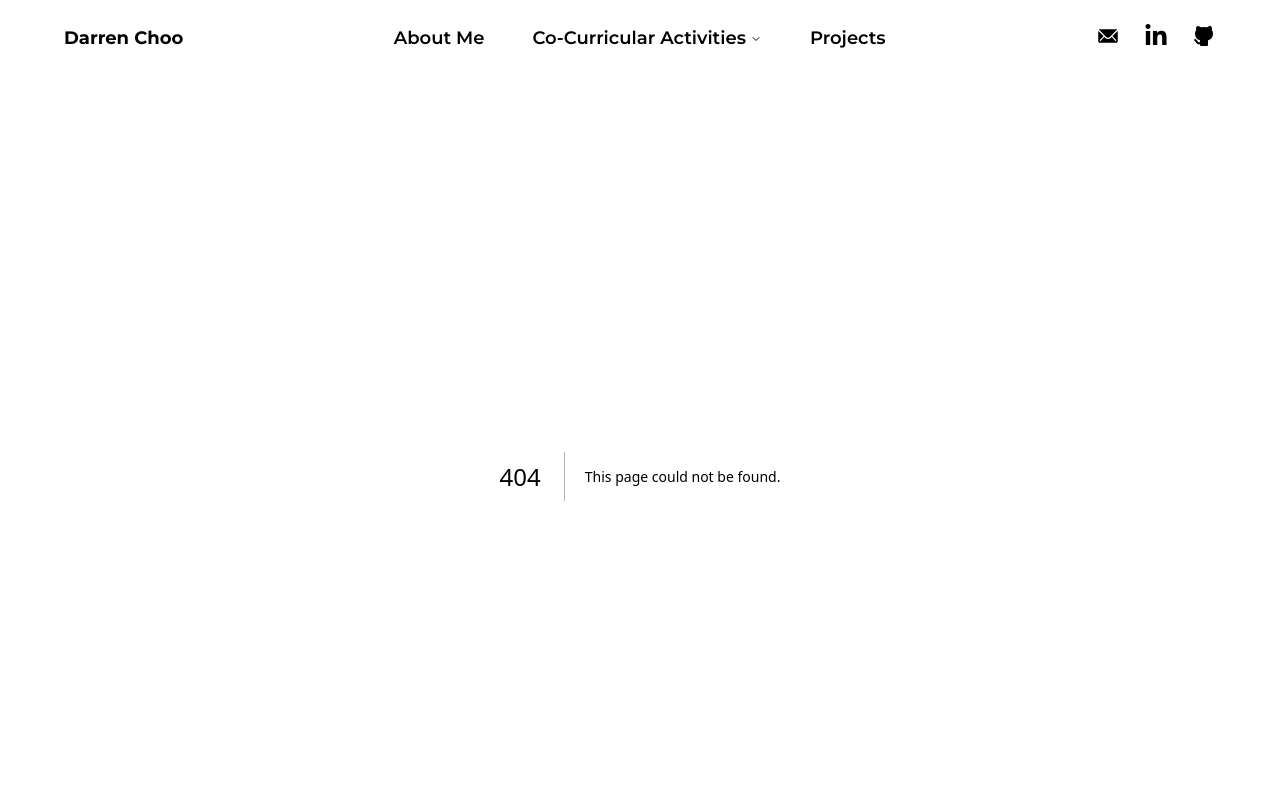
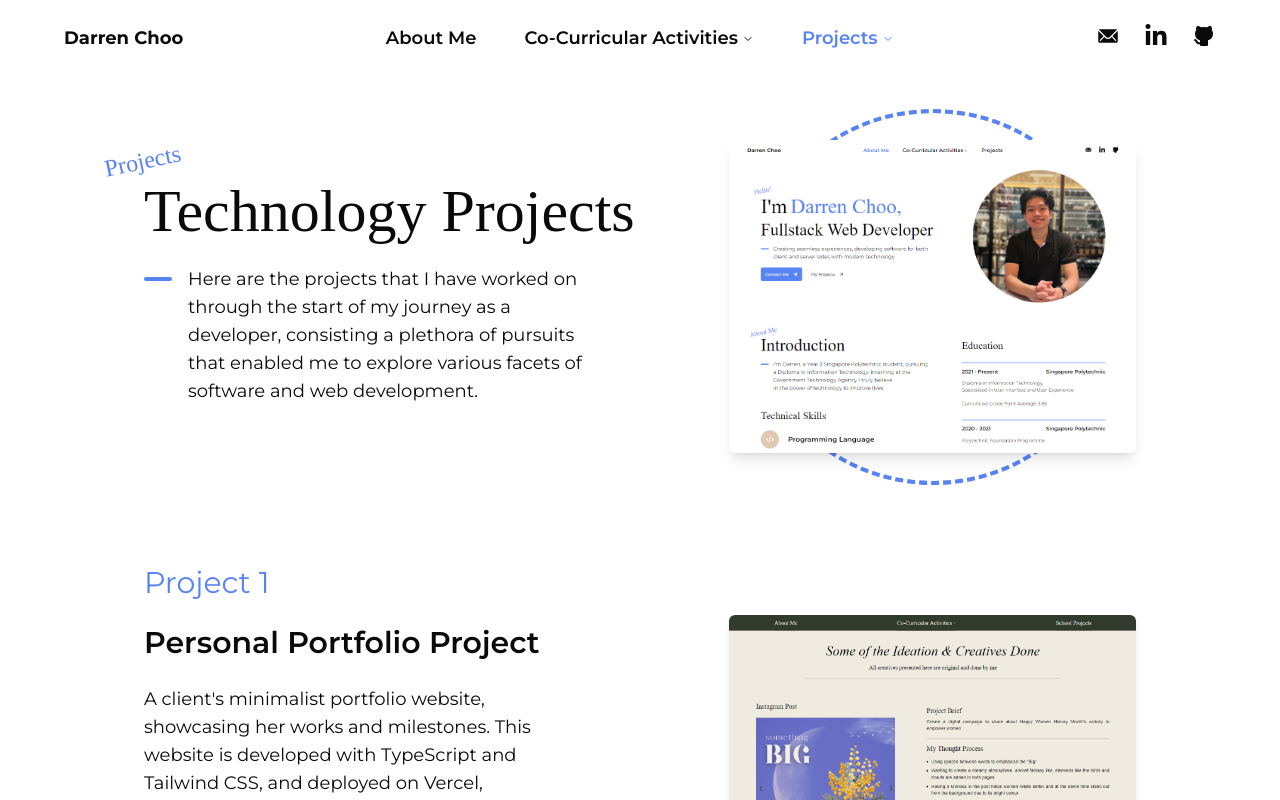
Before and after one commit to DarrenChooo/portfolio, a Next.js app: page /projects/technology-project in a window 1280 px wide. Before the commit this address had no page. Shown: the top 800 px of the page. Built offline with nearby package versions, Linux system fonts and the light colour scheme.

Commit message:
Edited navbar to split projects into two different fields

```diff
--- a/src/app/(site)/projects/page.tsx
+++ b/src/app/(site)/projects/design-project/page.tsx
@@ -1,5 +1,5 @@
 import Image from "next/image";
-import { Project, ProjProps } from "../../components/project";
+import { Project, ProjProps } from "../../../components/project";
 
 const projArr: Omit<ProjProps, "index">[] = [
   {
@@ -33,20 +33,20 @@ export default function Home() {
           <p className="text-2xl absolute -ml-10 -mt-3 -rotate-12 text-lightblue font-title">
             Projects
           </p>
-          <p className="text-6xl font-title pe-3">Latest Projects</p>
+          <p className="text-6xl font-title pe-3">Technology Projects</p>
           <div className="flex">
             <hr className="w-7 h-1 mt-3 bg-lightblue border-0 rounded"></hr>
             <p className="text-lg px-4 text-wrap basis-3/4">
               Here are the projects that I have worked on through the start of
               my journey as a developer, consisting a plethora of pursuits that
-              enabled me to explore various facets of software development and
-              design.
+              enabled me to explore various facets of software and web
+              development.
             </p>
           </div>
         </div>
         <div className="basis-5/12 relative flex justify-center items-center mt-8">
           <div
-            className="rounded-full h-[120%] aspect-square absolute border-lightblue border-4 border-spacing-10 border-dashed"
+            className="rounded-full h-[120%] aspect-square absolute border-lightblue border-4 border-spacing-10 border-dashed -z-10"
             role="presentation"
             aria-hidden
           />
@@ -58,7 +58,7 @@ export default function Home() {
             quality={100}
             width={500}
             height={500}
-            className="rounded-md shadow-lg z-10 opacity-100"
+            className="rounded-md shadow-lg "
           />
         </div>
       </div>
--- /dev/null
+++ b/src/app/(site)/projects/technology-project/page.tsx
@@ -0,0 +1,70 @@
+import Image from "next/image";
+import { Project, ProjProps } from "../../../components/project";
+
+const projArr: Omit<ProjProps, "index">[] = [
+  {
+    title: "Personal Portfolio Project",
+    desc: "A client's minimalist portfolio website, showcasing her works and milestones. This website is developed with TypeScript and Tailwind CSS, and deployed on Vercel, presenting a glimpse into her personal and professional journey.",
+    demoUrl: "/",
+    repoUrl: "/",
+    imageUrl: "/images/projects/firstproj.png",
+  },
+  {
+    title: "Personal Portfolio Project",
+    desc: "A client's minimalist portfolio website, showcasing her works and milestones. This website is developed with TypeScript and Tailwind CSS, and deployed on Vercel, presenting a glimpse into her personal and professional journey.",
+    demoUrl: "/",
+    repoUrl: "/",
+    imageUrl: "/images/projects/firstproj.png",
+  },
+  {
+    title: "Personal Portfolio Project",
+    desc: "A client's minimalist portfolio website, showcasing her works and milestones. This website is developed with TypeScript and Tailwind CSS, and deployed on Vercel, presenting a glimpse into her personal and professional journey.",
+    demoUrl: "/",
+    repoUrl: "/",
+    imageUrl: "/images/projects/firstproj.png",
+  },
+];
+
+export default function Home() {
+  return (
+    <div className="px-16 py-8">
+      <div className="flex items-center justify-between">
+        <div className="flex flex-col basis-3/5 space-y-6">
+          <p className="text-2xl absolute -ml-10 -mt-3 -rotate-12 text-lightblue font-title">
+            Projects
+          </p>
+          <p className="text-6xl font-title pe-3">Technology Projects</p>
+          <div className="flex">
+            <hr className="w-7 h-1 mt-3 bg-lightblue border-0 rounded"></hr>
+            <p className="text-lg px-4 text-wrap basis-3/4">
+              Here are the projects that I have worked on through the start of
+              my journey as a developer, consisting a plethora of pursuits that
+              enabled me to explore various facets of software and web
+              development.
+            </p>
+          </div>
+        </div>
+        <div className="basis-5/12 relative flex justify-center items-center mt-8">
+          <div
+            className="rounded-full h-[120%] aspect-square absolute border-lightblue border-4 border-spacing-10 border-dashed -z-10"
+            role="presentation"
+            aria-hidden
+          />
+          <Image
+            src="/images/website.png"
+            alt="Picture of My Website"
+            layout="responsive"
+            priority
+            quality={100}
+            width={500}
+            height={500}
+            className="rounded-md shadow-lg "
+          />
+        </div>
+      </div>
+      {projArr.map((proj, index) => (
+        <Project key={index} index={index} {...proj} />
+      ))}
+    </div>
+  );
+}
--- a/src/app/components/navbar.tsx
+++ b/src/app/components/navbar.tsx
@@ -18,7 +18,7 @@ import {
   navigationMenuTriggerStyle,
 } from "@/components/ui/navigation-menu";
 
-const components: { title: string; href: string }[] = [
+const ccaObj: { title: string; href: string }[] = [
   {
     title: "School Activities",
     href: "/co-curricular/school-activities",
@@ -30,6 +30,17 @@ const components: { title: string; href: string }[] = [
   {
     title: "Volunteer",
     href: "/co-curricular/volunteer",
+  },
+];
+
+const projectObj: { title: string; href: string }[] = [
+  {
+    title: "Technology Project",
+    href: "/projects/technology-project",
+  },
+  {
+    title: "Design Project",
+    href: "/projects/design-project",
   },
 ];
 
@@ -49,7 +60,7 @@ const Link: React.FC<LinkProps> = ({ href, children }) => {
       className={cn(
         navigationMenuTriggerStyle(),
         "hover:text-lightblue2 focus:text-lightblue2 !bg-transparent",
-        isActive && "text-lightblue"
+        isActive && "text-black"
       )}
     >
       <NextLink href={href} passHref>
@@ -63,6 +74,7 @@ export default function NavigationMenuDemo() {
   const pathname = usePathname();
 
   const isCoCurricularActive = pathname.startsWith("/co-curricular");
+  const isProjectActive = pathname.startsWith("/projects");
 
   return (
     <div className="flex justify-between p-4">
@@ -91,11 +103,11 @@ export default function NavigationMenuDemo() {
               </NavigationMenuTrigger>
               <NavigationMenuContent>
                 <ul className="flex flex-wrap flex-col gap-3 p-3 text-nowrap">
-                  {components.map((component) => (
+                  {ccaObj.map((ccaObj) => (
                     <ListItem
-                      key={component.title}
-                      title={component.title}
-                      href={component.href}
+                      key={ccaObj.title}
+                      title={ccaObj.title}
+                      href={ccaObj.href}
                     ></ListItem>
                   ))}
                 </ul>
@@ -106,7 +118,25 @@ export default function NavigationMenuDemo() {
         <NavigationMenu>
           <NavigationMenuList>
             <NavigationMenuItem>
-              <Link href="/projects">Projects</Link>
+              <NavigationMenuTrigger
+                className={cn(
+                  "text-lg font-semibold",
+                  isProjectActive && "text-lightblue"
+                )}
+              >
+                Projects
+              </NavigationMenuTrigger>
+              <NavigationMenuContent>
+                <ul className="flex flex-wrap flex-col gap-3 p-3 text-nowrap">
+                  {projectObj.map((projectObj) => (
+                    <ListItem
+                      key={projectObj.title}
+                      title={projectObj.title}
+                      href={projectObj.href}
+                    ></ListItem>
+                  ))}
+                </ul>
+              </NavigationMenuContent>
             </NavigationMenuItem>
           </NavigationMenuList>
         </NavigationMenu>
```
